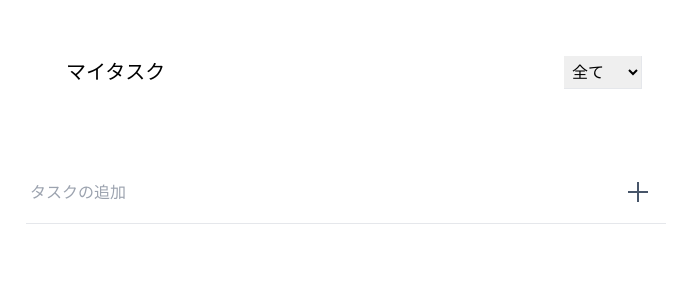
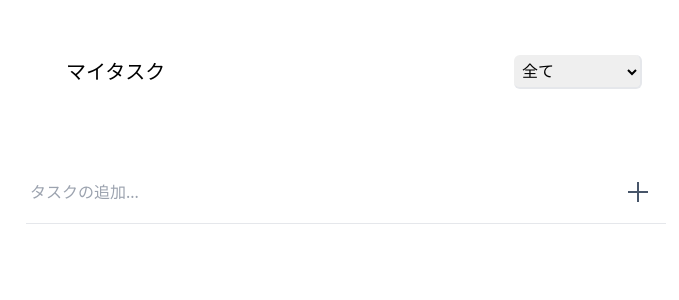
Before and after one commit to yui-szk/next-todo-list, a Next.js app: page / in a window 1280 px wide. Shown: the top 300 px of the page, without its empty margins (294-973 px from the left). Built offline with nearby package versions, Linux system fonts and the light colour scheme.

Commit message:
update CSS

```diff
--- a/src/components/App.tsx
+++ b/src/components/App.tsx
@@ -61,7 +61,7 @@ export function App() {
                 type="text"
                 value={text}
                 onChange={(e) => handleChange(e)}
-                placeholder="タスクの追加"
+                placeholder="タスクの追加..."
                 className="w-full p-1 focus:outline-none"
               />
               <button
--- a/src/components/Select.tsx
+++ b/src/components/Select.tsx
@@ -9,7 +9,7 @@ export function Select({ options, defaultValue, onChange }: Props) {
     <select
       defaultValue={defaultValue}
       onChange={onChange}
-      className="cursor-pointer border-b border-r p-1 focus:outline-0"
+      className="w-32 cursor-pointer rounded-md border-b-2 border-r-2 p-1 focus:outline-0"
     >
       {options.map(({ value, name }) => (
         <option key={value} value={value}>
--- a/src/components/TodoItem.tsx
+++ b/src/components/TodoItem.tsx
@@ -28,7 +28,7 @@ export function TodoItem({ todo, checkTodo, editTodo, removeTodo }: Props) {
       />
       <button
         onClick={() => removeTodo({ id: todo.id, removed: !todo.removed })}
-        className="flex h-12 w-14 shrink-0 items-center justify-center rounded bg-gray-200 text-xs font-bold text-gray-600"
+        className="flex h-12 w-14 shrink-0 items-center justify-center rounded bg-gray-200 text-xs font-bold text-gray-600 hover:bg-gray-300"
       >
         {todo.removed ? (
           "元に戻す"
```
